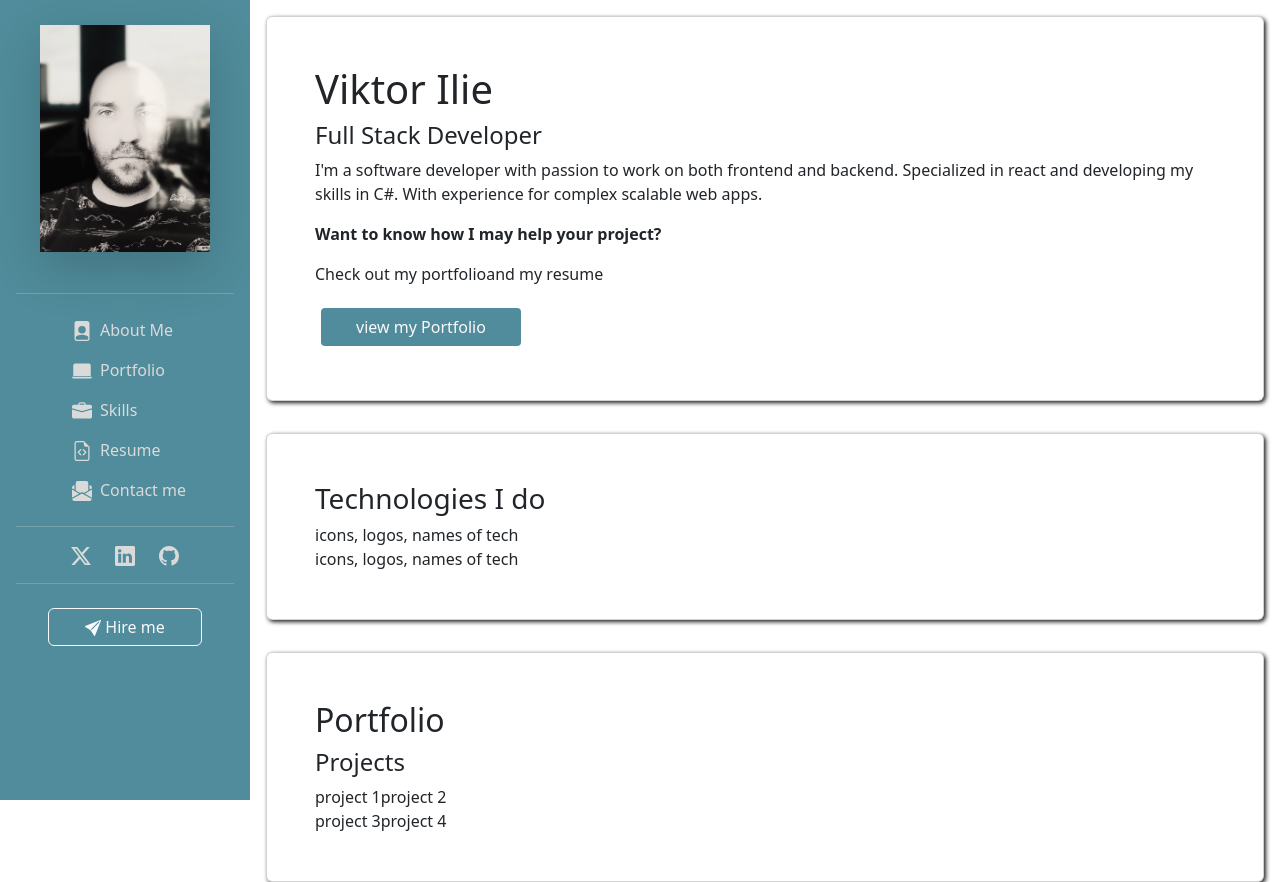
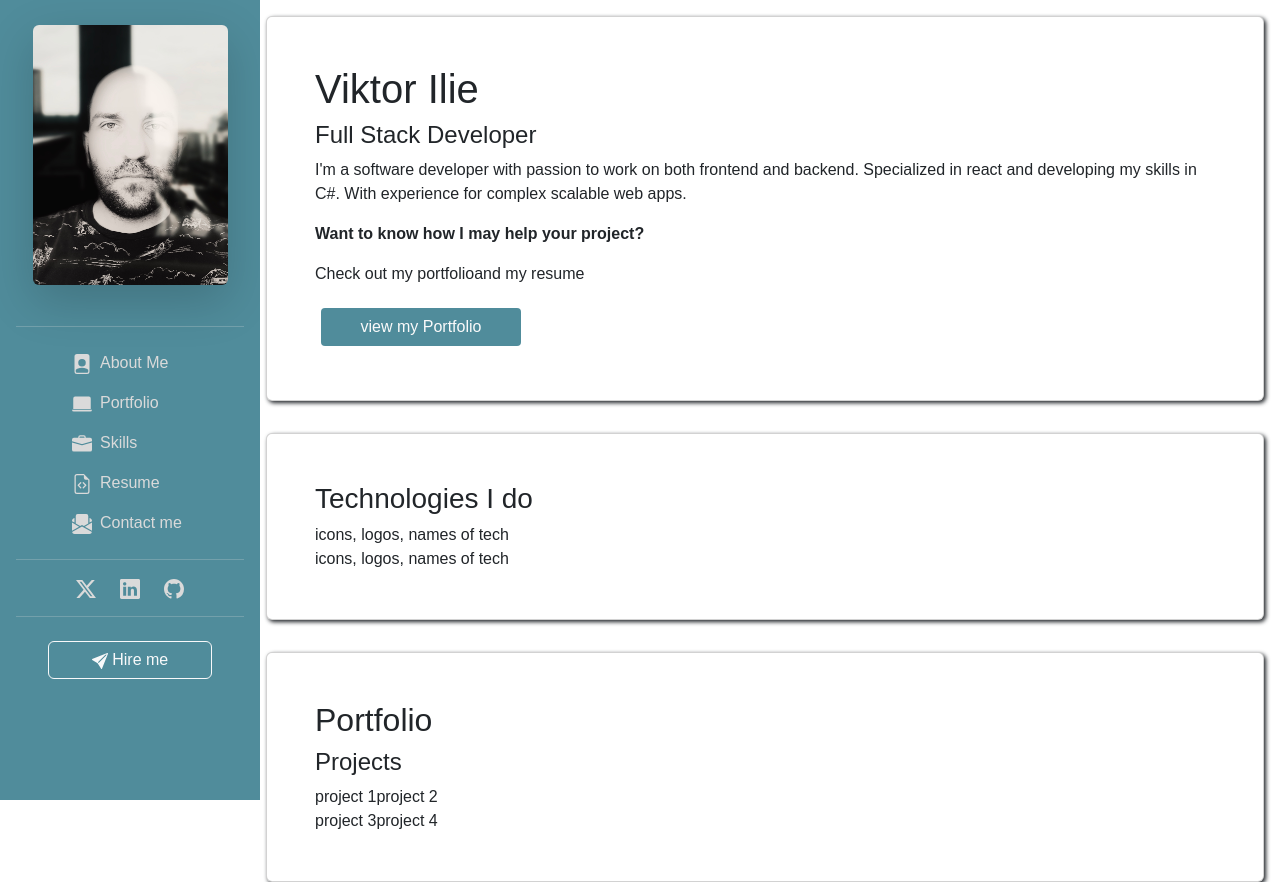
Before and after one commit to viktorilie/PortfolioRedesign, a React (Vite) app: page / in a window 1280 px wide. Built offline with nearby package versions, Linux system fonts and the light colour scheme.

Commit message:
font importing serif-sans

```diff
--- a/index.html
+++ b/index.html
@@ -5,6 +5,9 @@
     <link rel="icon" type="image/svg+xml" href="/vite.svg" />
     <meta name="viewport" content="width=device-width, initial-scale=1.0" />
     <title>VIKTOR ILIE - portfolio</title>
+
+
+
   </head>
   <body>
     <div id="root"></div>
--- a/src/App.css
+++ b/src/App.css
@@ -3,7 +3,7 @@
   left: 0;
   top: 0;
   height: 100vh;
-  width: 250px;
+  width: 260px;
   background: #508c9b;
   color: #dadada;
   overflow-y: auto;
--- a/src/components/Sidebar.css
+++ b/src/components/Sidebar.css
@@ -1,5 +1,5 @@
 .sidebarimage {
   /* padding: 15px; */
   margin: 25px;
-  width: 170px;
+  width: 195px;
 }
--- a/src/components/Sidebar.tsx
+++ b/src/components/Sidebar.tsx
@@ -14,7 +14,7 @@ const Sidebar = () => {
     <>
       <div className="d-flex justify-content-center align-items-center ">
         <img
-          className="sidebarimage shadow-lg"
+          className="sidebarimage shadow-lg rounded"
           src="../public/images/IMG_0013.JPG"
         />
       </div>
--- a/src/index.css
+++ b/src/index.css
@@ -1,68 +1,9 @@
-/* :root {
-  font-family: Inter, system-ui, Avenir, Helvetica, Arial, sans-serif;
-  line-height: 1.5;
-  font-weight: 400;
-
-  color-scheme: light dark;
-  color: rgba(255, 255, 255, 0.87);
-  background-color: #242424;
-
-  font-synthesis: none;
-  text-rendering: optimizeLegibility;
-  -webkit-font-smoothing: antialiased;
-  -moz-osx-font-smoothing: grayscale;
+body {
+  /* font-family: Inter, system-ui, Avenir, Helvetica, Arial, sans-serif; */
+  /* font-family: monospace; */
+  /* font-family: "Lucida Sans", "Lucida Sans Regular", "Lucida Grande",
+    "Lucida Sans Unicode", Geneva, Verdana, sans-serif; */
+  font-family: "Source Sans 3", sans-serif;
+  /* font-family: sans-serif; */
+  /* font-family: "Manrope", sans-serif; */
 }
-
-a {
-  font-weight: 500;
-  color: #646cff;
-  text-decoration: inherit;
-}
-a:hover {
-  color: #535bf2;
-}
-
-body {
-  margin: 0;
-  display: flex;
-  place-items: center;
-  min-width: 320px;
-  min-height: 100vh;
-}
-
-h1 {
-  font-size: 3.2em;
-  line-height: 1.1;
-}
-
-button {
-  border-radius: 8px;
-  border: 1px solid transparent;
-  padding: 0.6em 1.2em;
-  font-size: 1em;
-  font-weight: 500;
-  font-family: inherit;
-  background-color: #1a1a1a;
-  cursor: pointer;
-  transition: border-color 0.25s;
-}
-button:hover {
-  border-color: #646cff;
-}
-button:focus,
-button:focus-visible {
-  outline: 4px auto -webkit-focus-ring-color;
-}
-
-@media (prefers-color-scheme: light) {
-  :root {
-    color: #213547;
-    background-color: #ffffff;
-  }
-  a:hover {
-    color: #747bff;
-  }
-  button {
-    background-color: #f9f9f9;
-  }
-} */
```
